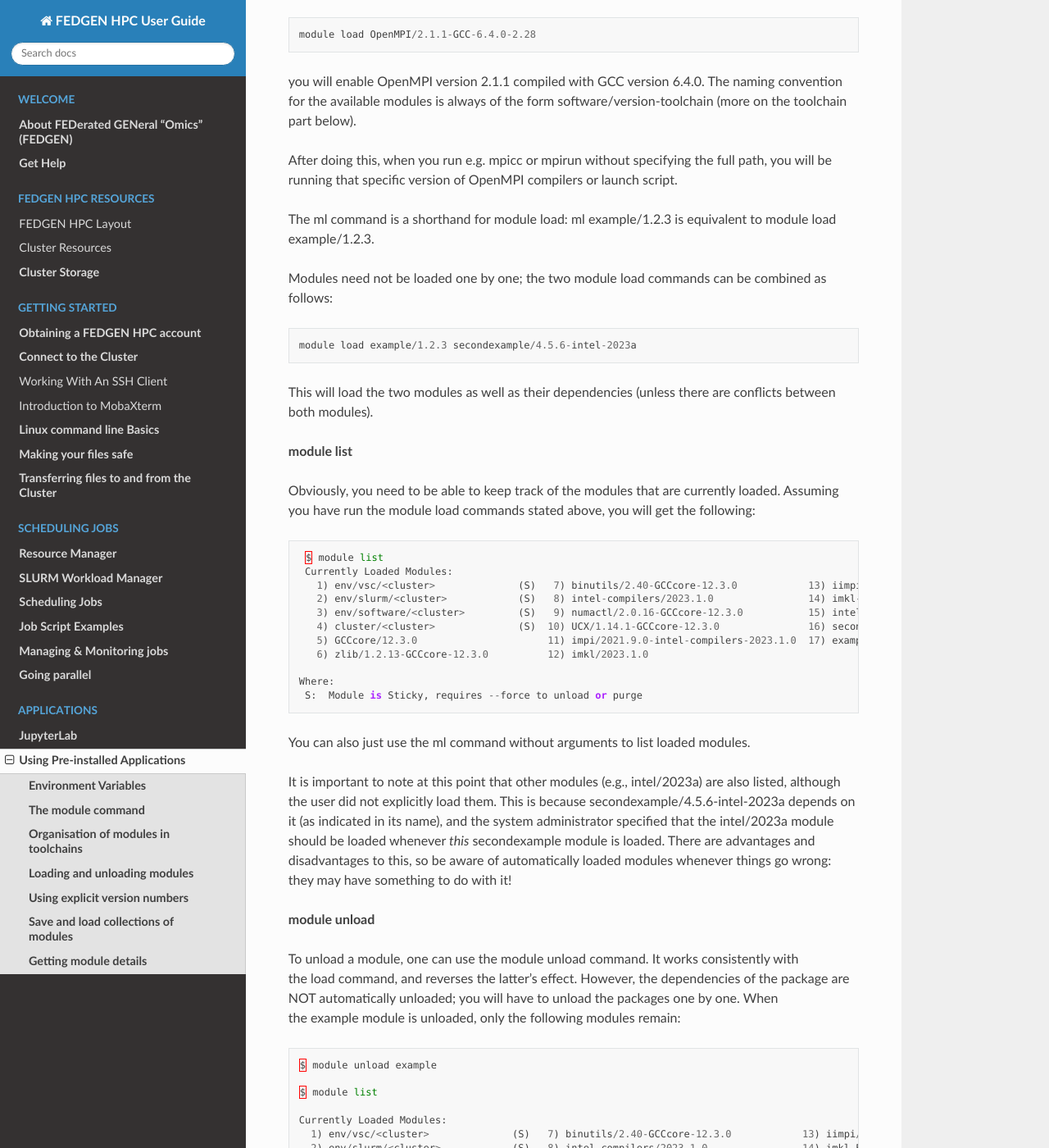
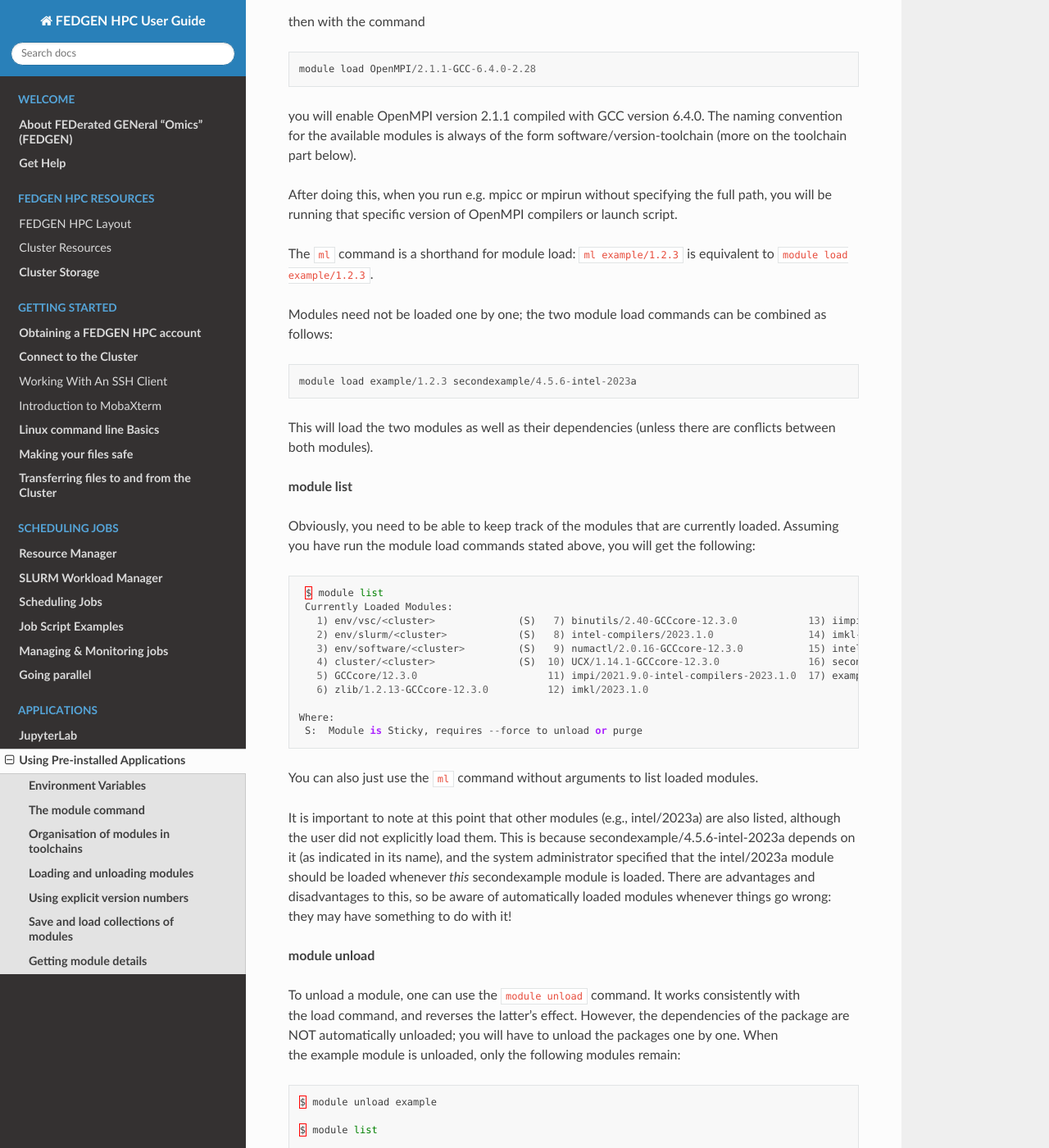
Before and after one commit to toluromio/docs.fedgenhpc, a Sphinx documentation site: the page built from docs/source/job_scheduling/Applications.rst, in a window 1280 px wide and 1400 px high, scrolled down 3127 px. Shown: the whole window at 82% size. Built offline with Sphinx 7.4.7 and the Read the Docs theme 3.1.0, drawn with Linux system fonts in a browser that asks for light colours; pages that are not in the unit, such as notebooks, are missing from menus; some of the changed text lies outside the part shown.

```diff
--- a/docs/source/job_scheduling/Applications.rst
+++ b/docs/source/job_scheduling/Applications.rst
@@ -3,6 +3,7 @@
 
 Applications on FEDGEN HPC Cluster are made available through **Miniconda**
 and **Easybuild** package managers. The Miniconda package manager provides access to a few set of applications made available through conda environments. The Miniconda package manager was provided For quick application access but Easybuild provides full access to cluster applications.
+
 .. Note::
    Software packages have to be activated or deactivated through ‘Modules’ before program execution.
    Miniconda (conda) is activated through modules
@@ -167,8 +168,8 @@ After doing this, when you run e.g. mpicc or mpirun without specifying
 the full path, you will be running that specific version of OpenMPI
 compilers or launch script.
 
-The ml command is a shorthand for module load: ml example/1.2.3 is
-equivalent to module load example/1.2.3.
+The ``ml`` command is a shorthand for module load: ``ml example/1.2.3`` is
+equivalent to ``module load example/1.2.3``.
 
 Modules need not be loaded one by one; the two module load commands can
 be combined as follows:
@@ -200,7 +201,7 @@ above, you will get the following:
      Where:
       S:  Module is Sticky, requires --force to unload or purge
 
-You can also just use the ml command without arguments to list loaded
+You can also just use the ``ml`` command without arguments to list loaded
 modules.
 
 It is important to note at this point that other modules
@@ -215,7 +216,7 @@ whenever things go wrong: they may have something to do with it!
 
 **module unload**
 
-To unload a module, one can use the module unload command. It works
+To unload a module, one can use the ``module unload`` command. It works
 consistently with the load command, and reverses the latter's effect.
 However, the dependencies of the package are NOT automatically unloaded;
 you will have to unload the packages one by one. When the example module
@@ -238,7 +239,7 @@ is unloaded, only the following modules remain:
         Where:
          S:  Module is Sticky, requires --force to unload or purge
 
-To unload the example module, you can also use ml -example.
+To unload the example module, you can also use ``ml -example``.
 
 Notice that the version was not specified: there can only be one version
 of a module loaded at a time, so unloading modules by name is not
@@ -348,7 +349,7 @@ First, load all modules you want to include in the collections:
       module load example/1.2.3 secondexample/4.5.6-intel-2023a
 
 Now store it in a collection using module save. In this example, the
-collection is named my-collection.
+collection is named *my-collection*.
 
 .. code-block:: python
 
@@ -396,8 +397,7 @@ To remove a collection, remove the corresponding file in $HOME/.lmod.d/:
 **Getting module details**
 ======================================
 
-To see how a module would change the environment, you can use the module
-show command:
+To see how a module would change the environment, you can use the ``module show`` command:
 
 .. code-block:: python
 
@@ -421,7 +421,7 @@ show command:
 
 
 Here you can see that
-the Python-bundle-PyPI/2024.06-GCCcore-13.3.0 comes with a lot of
+the `Python-bundle-PyPI/2024.06-GCCcore-13.3.0` comes with a lot of
 extensions: alabaster, appdirs, ... These are Python packages which can
 be used in your Python scripts.
 
```
